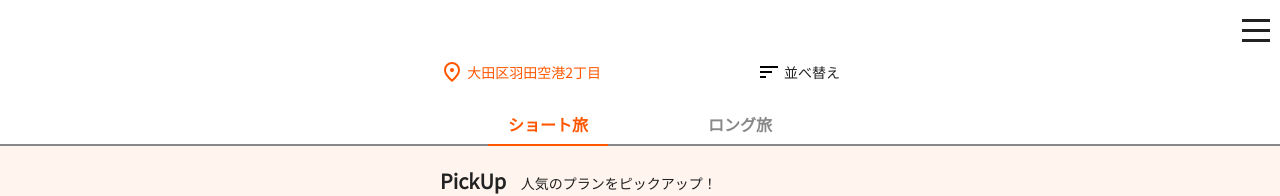
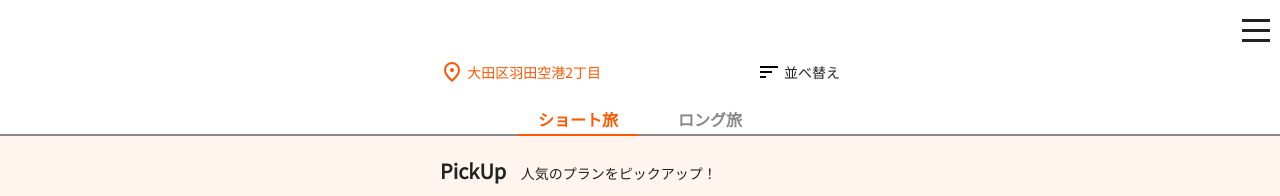
Before and after one commit to PiedPiperNagoya/nri-hackathon-2023, a Vue app: page / in a window 1280 px wide. Shown: the top 196 px of the page. Built offline with nearby package versions, Linux system fonts and the light colour scheme; no server answers.

Commit message:
feature: #5 セレクターコンポーネントのスタイル崩れを修正

```diff
--- a/src/components/SelectorComponent.vue
+++ b/src/components/SelectorComponent.vue
@@ -40,19 +40,20 @@
 <style scoped lang="scss">
   $service_color: #FF5700;
   .selector {
-    height: 40px;
+    height: 30px;
     margin: 20px 0 0;
     text-align: center;
     border-bottom: solid 2px #888888;
 
     span {
       display: inline-block;
-      height: 40px;
-      line-height: 40px;
-      margin: 0 40px;
+      height: 30px;
+      line-height: 30px;
+      margin: 0 10px;
       padding: 0 20px;
       color: #888888;
       font-weight: bold;
+      font-size: 16px;
       cursor: pointer;
 
       &.selected {
```
